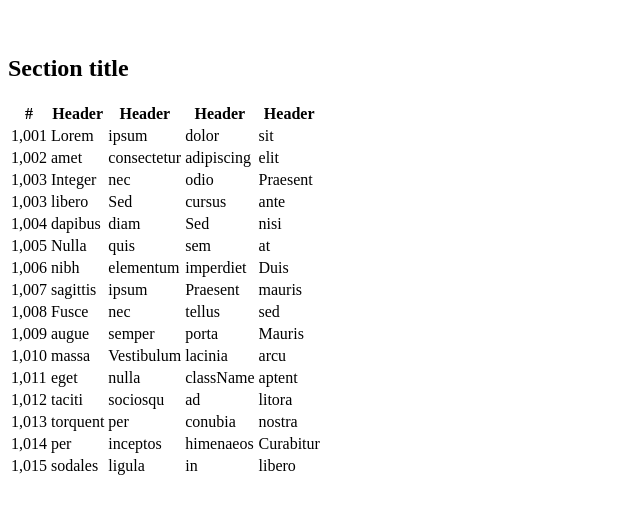
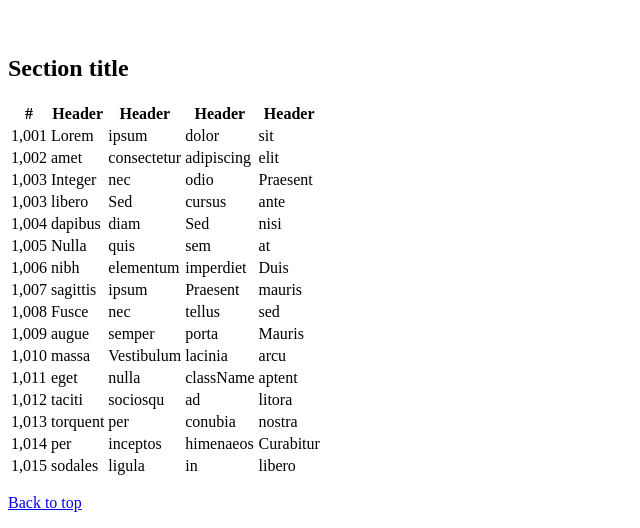
Before and after one commit to amitkumar70512/RokuCraft, a React app: page /admin in a window 1280 px wide. Shown: the part 843-1371 px from the top of the page, without its empty margins (0-640 px from the left). Before the commit the page ends 1329 px from the top, so only its background shows below. Built offline with nearby package versions, Linux system fonts and the light colour scheme; no server answers; the HTML template or start-up script is replaced by a standard one.

Commit message:
added footer

```diff
--- a/src/App.tsx
+++ b/src/App.tsx
@@ -6,6 +6,7 @@ import Header from "./components/Header/Header";
 import Blogs from "./components/Blogs/Blogs";
 import About from "./components/About/About";
 import Admin from "./components/Admin/Admin";
+import Footer from "./components/Footer/Footer";
 
 const App: React.FC = () => {
     return (
@@ -21,6 +22,7 @@ const App: React.FC = () => {
                     <Route path="*" element={<FirstComponent />} />
                     {/* Add more routes as needed */}
                 </Routes>
+                <Footer />
             </div>
         </Router>
     );
--- a/src/components/Blogs/IndividualBlog.tsx
+++ b/src/components/Blogs/IndividualBlog.tsx
@@ -189,12 +189,6 @@ export default function IndividualBlog() {
 
             </main>
 
-            <footer className="blog-footer">
-                <p>Blog template built for <a href="https://getbootstrap.com/">Bootstrap</a> by <a href="https://twitter.com/mdo">@mdo</a>.</p>
-                <p>
-                    <a href="#">Back to top</a>
-                </p>
-            </footer>
         </div>
 
     )
--- /dev/null
+++ b/src/components/Footer/Footer.tsx
@@ -0,0 +1,11 @@
+import React from 'react'
+
+export default function Footer() {
+    return (
+        <footer className="blog-footer">
+            <p>
+                <a href="#">Back to top</a>
+            </p>
+        </footer>
+    )
+}
```
